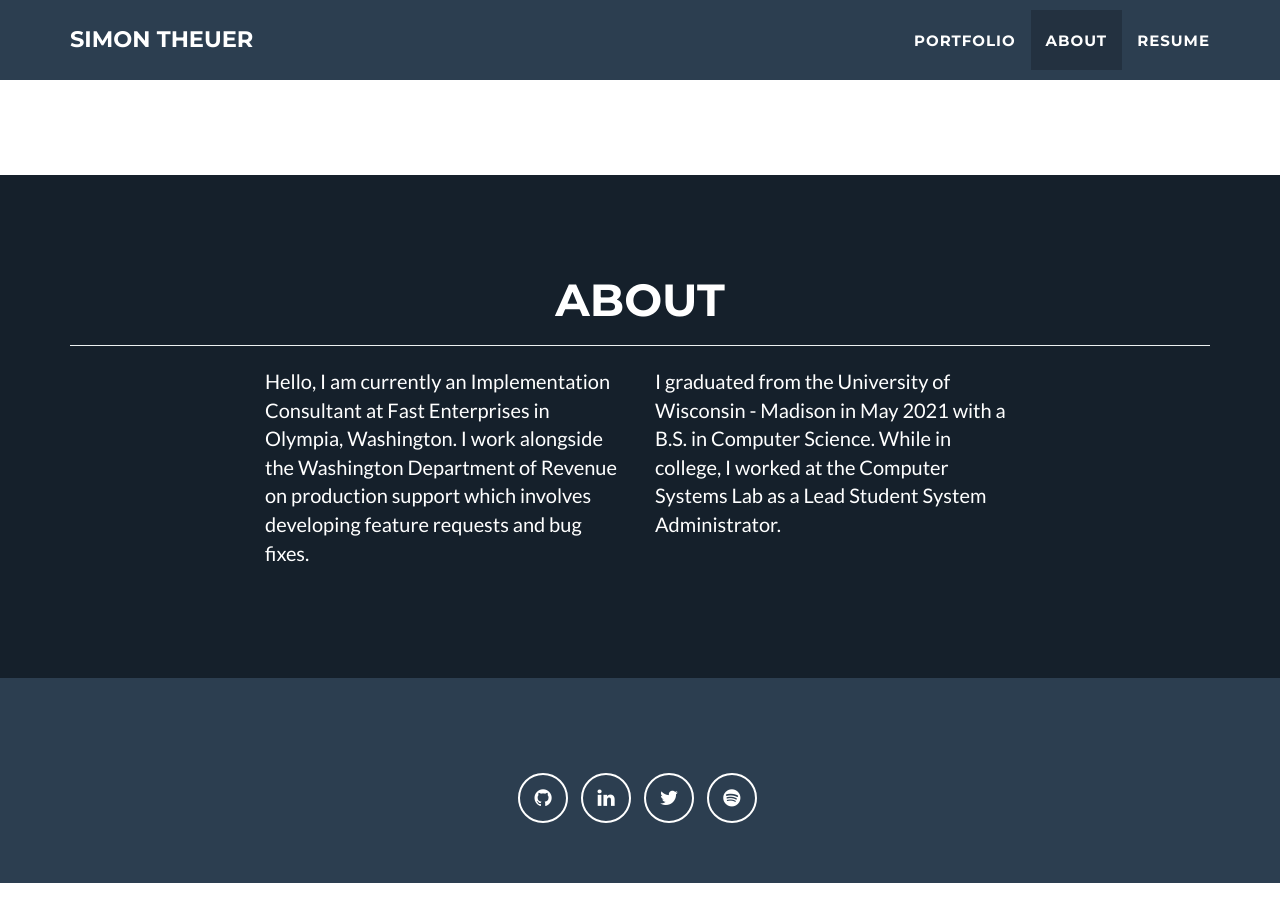
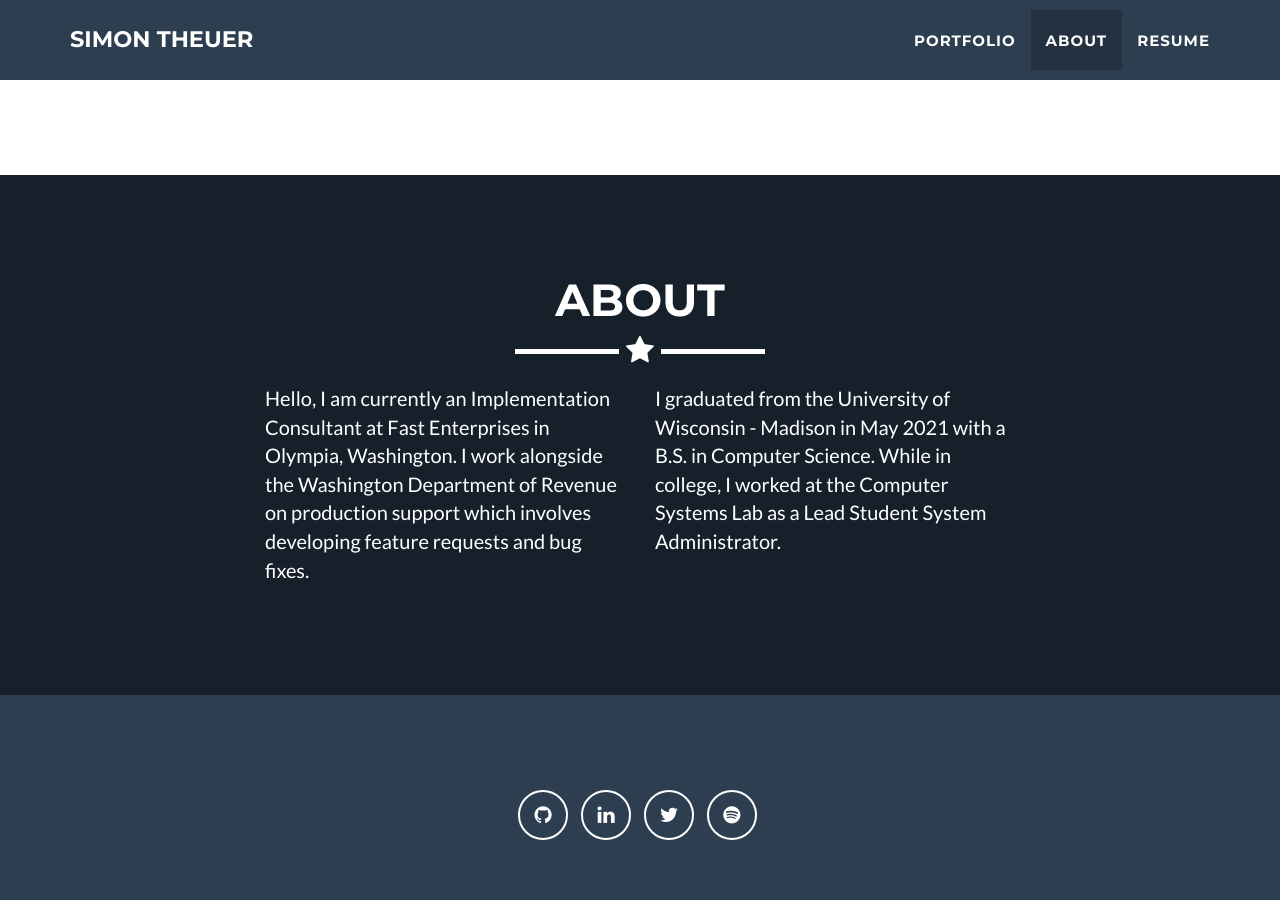
Before and after one commit to SimonT321/SimonT321.github.io, a Jekyll site: the page built from _posts/2014-07-18-project-1.markdown, in a window 1280 px wide and 900 px high, scrolled down 1729 px. Built offline with Jekyll 4.4.1, drawn with Linux system fonts in a browser that asks for light colours; our own code applies the rules of GitHub Pages for plain Markdown files.

Commit message:
change hr back

```diff
--- a/_includes/about.html
+++ b/_includes/about.html
@@ -4,7 +4,7 @@
             <div class="row">
                 <div class="col-lg-12 text-center">
                     <h2>About</h2>
-                    <hr>
+                    <hr class="star-light">
                 </div>
             </div>
             <div class="row">
```
